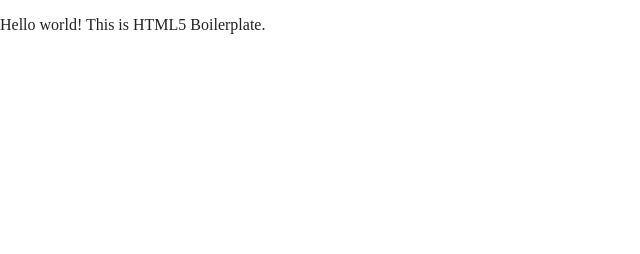
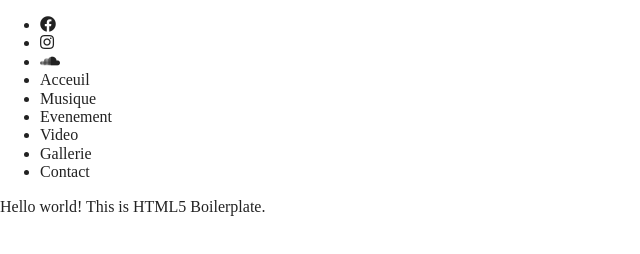
Before and after one commit to tyc45/low-ceiling, a website built with Parcel: page index.html in a window 1280 px wide. Shown: the whole page, without its empty margins (0-640 px from the left). Built offline with nearby package versions, Linux system fonts and the light colour scheme.

Commit message:
creation header

```diff
--- a/index.html
+++ b/index.html
@@ -18,10 +18,25 @@
 
   <link rel="stylesheet" href="css/normalize.css">
   <link rel="stylesheet" href="css/main.css">
+  <link href="https://cdnjs.cloudflare.com/ajax/libs/font-awesome/5.13.0/css/all.min.css" rel="stylesheet">
 
   <meta name="theme-color" content="#fafafa">
 </head>
-
+<header>
+  <nav>
+    <ul>
+      <li> <i class="fab fa-facebook"></i> </li>
+      <li><i class="fab fa-instagram"></i> </li>
+      <li><i class="fab fa-soundcloud"></i></li>
+      <li>Acceuil</li>
+      <li>Musique</li>
+      <li>Evenement</li>
+      <li>Video</li>
+      <li>Gallerie</li>
+      <li>Contact</li>
+    </ul>
+  </nav>
+</header>
 <body>
 
   <!-- Add your site or application content here -->
```
